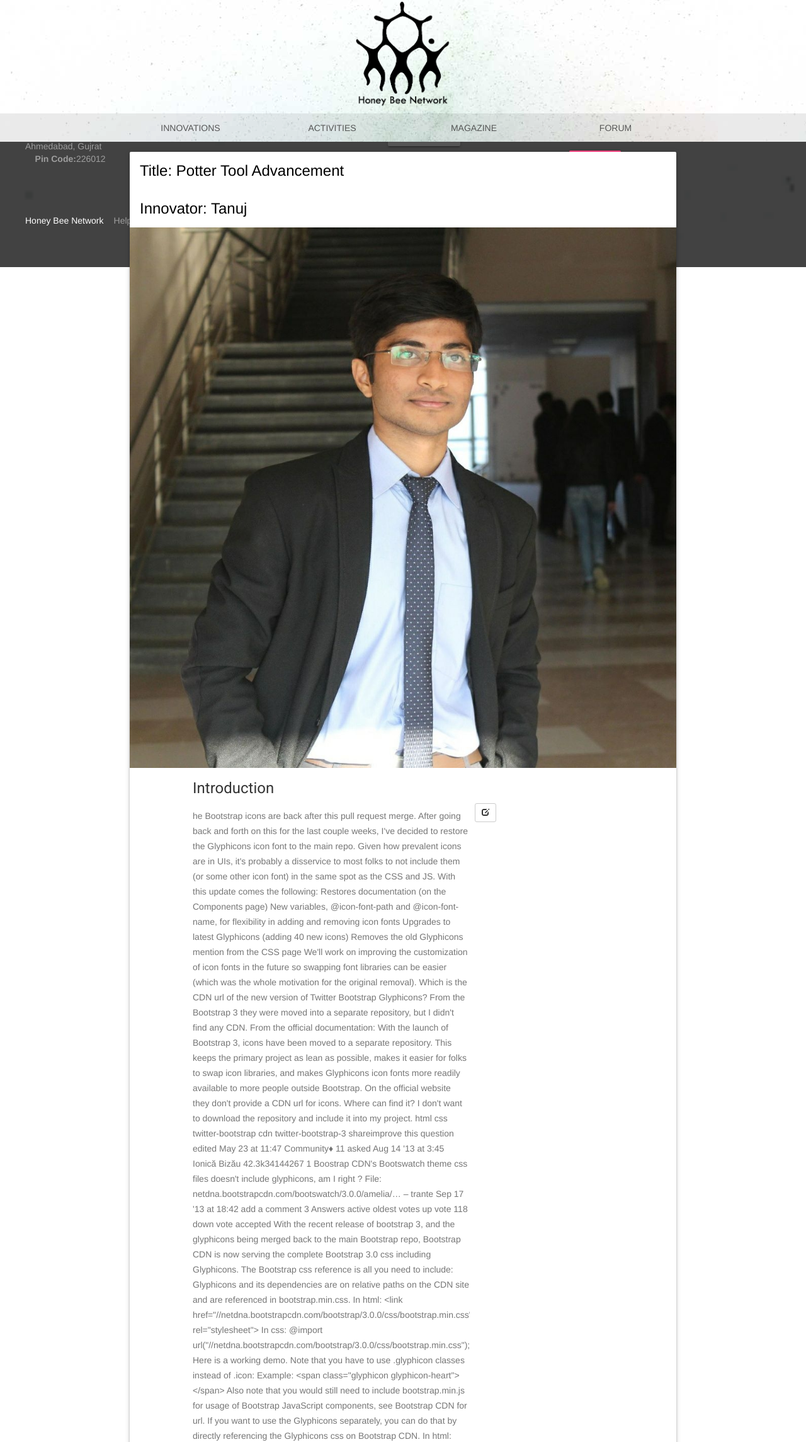
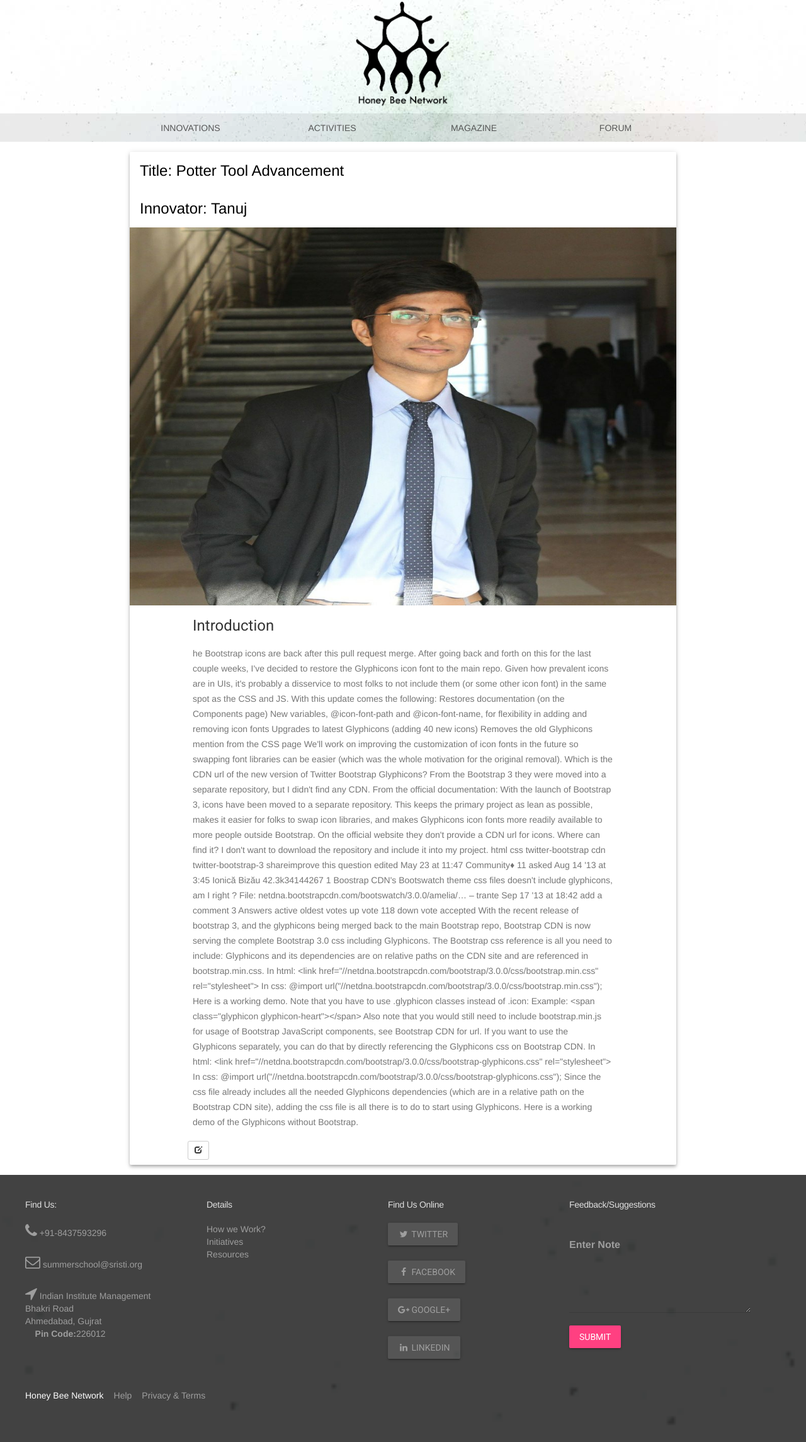
Before and after one commit to vishnoitanuj/HBN, a Django app: page /home/12/ in a window 1280 px wide. Shown: the whole page at 63% size. Run offline with Django 3.2, Linux system fonts and the light colour scheme; data comes from the database, SQL or seed files in the repository; both versions use the stored data as it was after the commit; some libraries are stand-ins or nearby versions.

Commit message:
Update View is now on

```diff
--- a/home/forms.py
+++ b/home/forms.py
@@ -1,4 +1,4 @@
-from django.contrib.auth.models import User
+from django.contrib.auth.forms import User
 from django import forms
 
 class UserForm(forms.ModelForm):
--- a/home/models.py
+++ b/home/models.py
@@ -18,6 +18,9 @@
     def __str__(self):
         return self.innovator+' - '+self.title
 
+    def get_absolute_url(self):
+        return reverse("home:detail", kwargs={"id":self.id})
+
 class Activities(models.Model):
     act_title=models.CharField(max_length=100)
     act_logo=models.FileField(blank=True)
--- a/home/static/home/styles.css
+++ b/home/static/home/styles.css
@@ -113,9 +113,17 @@
 
 img.article-image {
   width: 100%;
-  height: auto;
+  height: 250px;
+}
+img.article-image1{
+  width: 100%;
+  height: 600px;
 }
 
+img.article-image-top {
+  width: 100%;
+  height: 350px;
+}
 .portfolio-max-width {
   max-width: 900px;
   margin: auto;
--- a/home/templates/home/detail.html
+++ b/home/templates/home/detail.html
@@ -16,12 +16,12 @@
                         <h4 class="mdl-card__title-text">Innovator: {{ innovation.innovator }}</h4>
                     </div>
                     <div class="mdl-card__media">
-                        <img class="article-image" src="{{ innovation.image.url }}" border="0" alt="">
+                        <img class="article-image1" src="{{ innovation.image.url }}" border="0" alt="">
                     </div>
 
                     <div class="mdl-grid portfolio-copy">
                         <h3 class="mdl-cell mdl-cell--12-col mdl-typography--headline">Introduction</h3>
-                        <div class="mdl-cell mdl-cell--8-col mdl-card__supporting-text no-padding ">
+                        <div class="mdl-cell mdl-cell--12-col mdl-card__supporting-text no-padding ">
                             <p>
                                 {{ innovation.detail }}
                             </p>
@@ -45,6 +45,5 @@
 {#                        </div>#}
                     </div>
                 </div>
-    </div>
 
 {% endblock %}
--- a/home/templates/home/index.html
+++ b/home/templates/home/index.html
@@ -19,7 +19,7 @@
                     </div>
                     <div class="mdl-card__media">
                         {% load staticfiles %}
-                        <img class="article-image" src="{% static 'home/images/about-header.jpg' %} " border="0" alt="">
+                        <img class="article-image-top" src="{% static 'home/images/anilg.jpg' %} " border="0" alt="">
                     </div>
 
                     <div class="mdl-grid portfolio-copy">
--- a/home/templates/home/innovation.html
+++ b/home/templates/home/innovation.html
@@ -6,13 +6,13 @@
 {% endblock %}
 
 {% block navbar %}
-    <form action="#">
+    <form id="searchform" action="#"  method="get" accept-charset="utf-8">
 					<div class="mdl-textfield mdl-js-textfield mdl-textfield--expandable">
 						<label class="mdl-button mdl-js-button mdl-button--icon" for="site-search">
 								<i class="material-icons">search</i>
 							</label>
 							<div class="mdl-textfield__expandable-holder">
-								<input class="mdl-textfield__input" type="search" id="site-search" />
+								<input class="mdl-textfield__input searchfield" name="q" type="search" id="site-search" placeholder="Innovation"/>
 								<label class="mdl-textfield__label" for="site-search">Search</label>
 							</div>
 						</div>
--- a/home/urls.py
+++ b/home/urls.py
@@ -11,5 +11,6 @@
     #home/innovation/addInnovation
     url(r'innovation/add/$', views.InnovationCreate.as_view(), name='inn-add'),
     url(r'(?P<pk>[0-9]+)/edit/$', views.InnovationUpdate.as_view(), name='inn-update'),
+    url(r'search/$', views.InnovationSearch.as_view(), name='inn-search'),
 
     ]
--- a/home/views.py
+++ b/home/views.py
@@ -6,6 +6,7 @@
 from django.views.generic import View
 from .forms import UserForm
 from .models import Innovation, Activities, Announcement
+from django.db.models import Q
 
 class IndexView(generic.ListView):
     template_name = 'home/index.html'
@@ -39,11 +40,26 @@
 class InnovationUpdate(UpdateView):
     model = Innovation
     fields = ['innovator', 'title', 'brief', 'image', 'detail', 'file']
-    template_name= 'home/update_form.html'
-    def get(self,request,**kwargs):
-        self.object=Innovation.objects.get(id=self.request.id)
-        from_class=self.get_form(form_class='home/update_form.html')
+    template_name_suffix = '_update_form'
 
 class InnovationDelete(DeleteView):
     model = Innovation
     fields = ['innovator', 'title', 'brief', 'image', 'detail', 'file']
+
+class InnovationSearch(generic.ListView):
+    paginate_by = 10
+
+    def get_queryset(self):
+        result = super(InnovationSearch, self).get_queryset()
+
+        query = self.request.GET.get('q')
+        if(query):
+            query_list = query.split()
+            result = result.filter(
+                reduce(operator.and_,
+                       (Q(title__icontains=q) for q in query_list)) |
+                reduce(operator.and_,
+                       (Q(content__icontains=q) for q in query_list))
+            )
+
+        return result
```
Also changed, not shown: home/templates/home/innovation_update_form.html (renamed from home/templates/home/update_form.html, +3 -7 lines), db.sqlite3, home/static/home/images/about-header.jpg (deleted), home/static/home/images/anilg.jpg (added), media/16707261_1838699416396536_385685834390510526_o.jpg (added).
